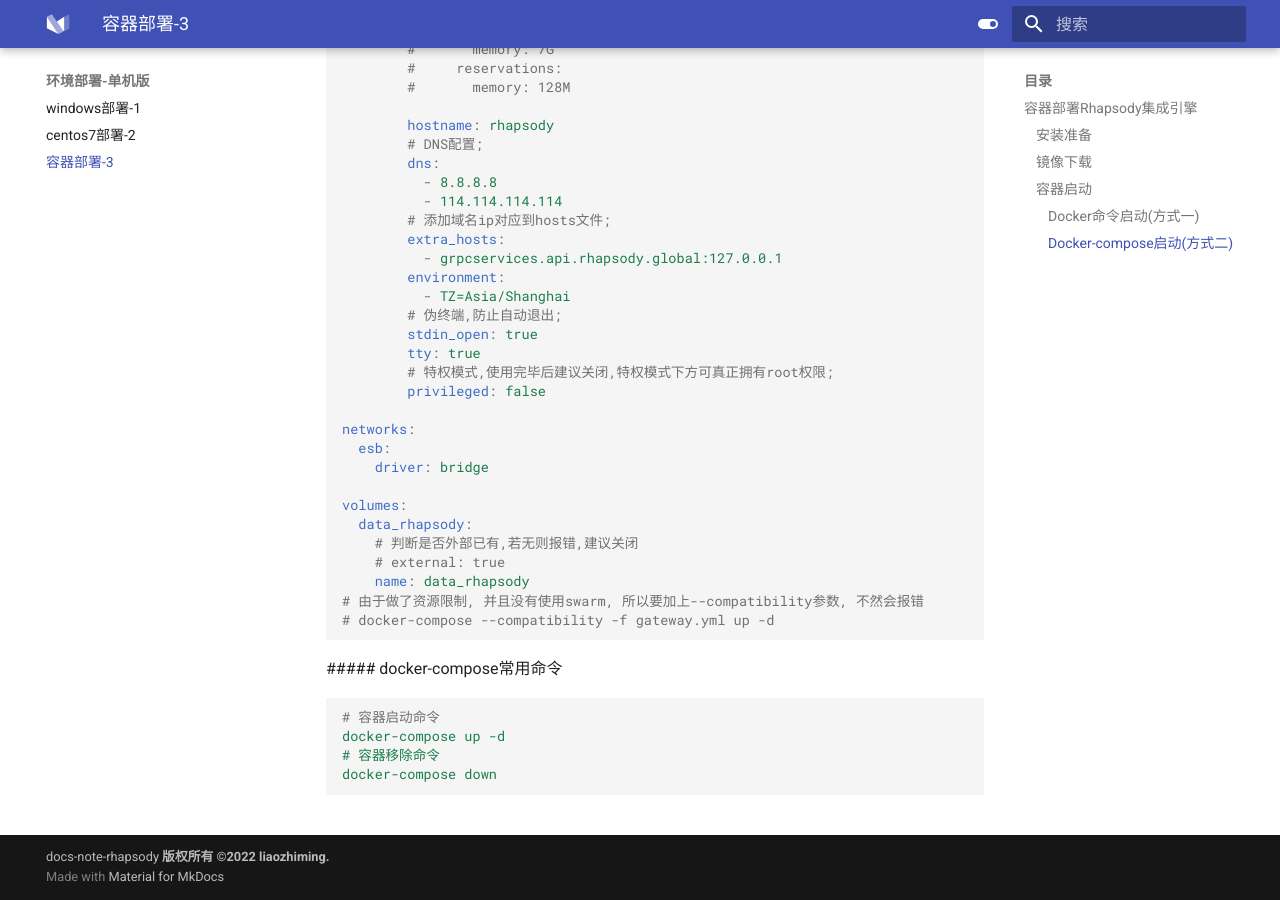
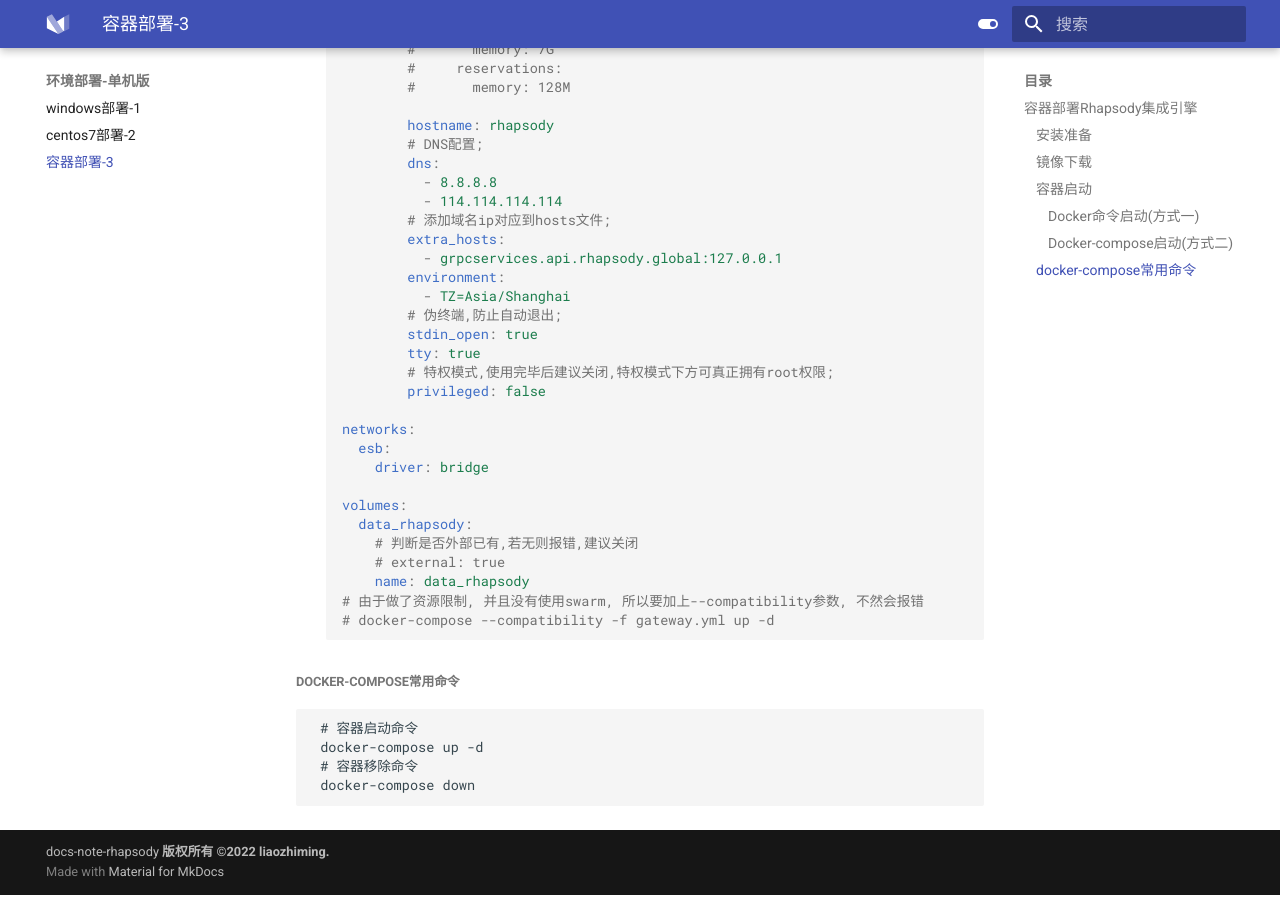
Before and after one commit to liaozhimingandy/demo, an MkDocs documentation site: the page built from docs/setup/docker_installer.md, in a window 1280 px wide and 900 px high, scrolled down 1730 px. Built offline with MkDocs 1.6.1 and Material for MkDocs 9.7.7, drawn with Linux system fonts in a browser that asks for light colours; some of the changed text lies outside the part shown.

Commit message:
内容: 1.调整部分文件的内容和样式;

````diff
--- a/docs/setup/docker_installer.md
+++ b/docs/setup/docker_installer.md
@@ -106,11 +106,12 @@
      # docker-compose --compatibility -f gateway.yml up -d
      ```
 
-     ##### docker-compose常用命令
 
-     ```yaml
-     # 容器启动命令
-     docker-compose up -d
-     # 容器移除命令
-     docker-compose down
-     ```
+##### docker-compose常用命令
+
+```
+ # 容器启动命令
+ docker-compose up -d
+ # 容器移除命令
+ docker-compose down
+```
--- a/mkdocs.yml
+++ b/mkdocs.yml
@@ -133,6 +133,8 @@ markdown_extensions:
   - pymdownx.tasklist:
       custom_checkbox: true
   - pymdownx.tilde
+  - pymdownx.snippets
+  - pymdownx.superfences
 
 # Page tree
 nav:
````
Also changed, not shown: other parts of docs/setup/docker_installer.md (+1 -1 lines).
